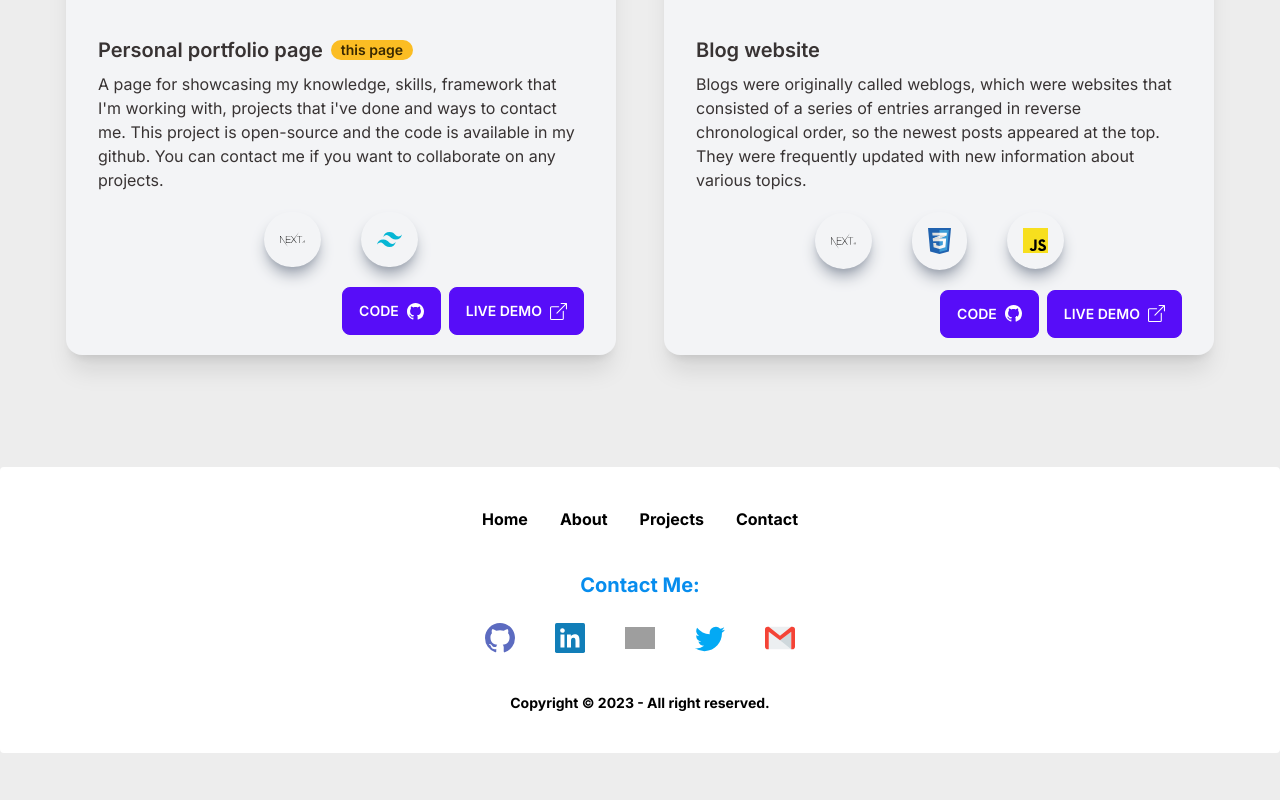
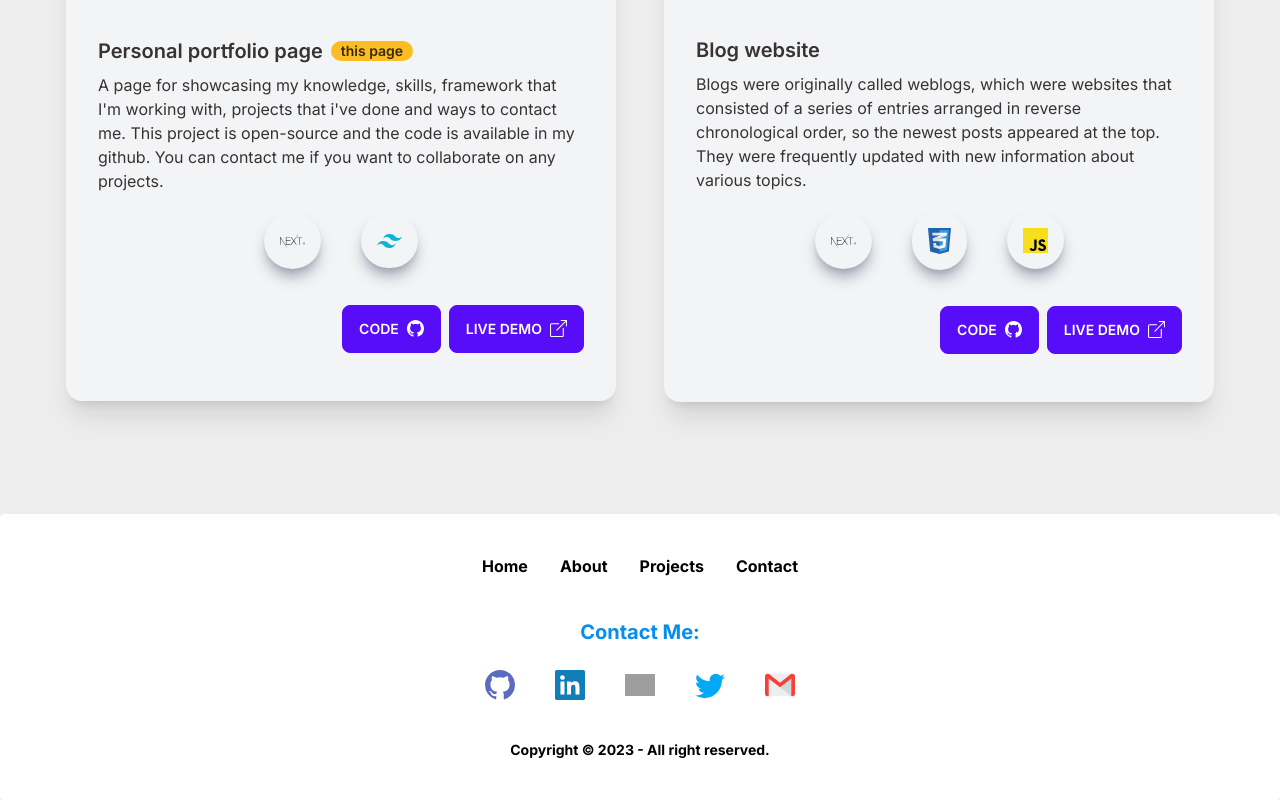
Before and after one commit to binoymanoj/portfolio, a Next.js app: page / in a window 1280 px wide. Shown: the part 1928-2728 px from the top of the page. Before the commit the page ends 2681 px from the top, so only its background shows below. Built offline with nearby package versions, Linux system fonts and the light colour scheme; grey boxes are pictures that could not be loaded.

Commit message:
height adjustment

```diff
--- a/app/projects/page.jsx
+++ b/app/projects/page.jsx
@@ -24,7 +24,7 @@ function Projects() {
             <div className='flex flex-wrap gap-12 items-center justify-center'>
 
                 {/* portfolio site */}
-                <div className="card w-[550px] h-[685px] flex-wrap card-side justify-center shadow-xl bg-gray-100 dark:bg-base-100 dark:text-gray-50">
+                <div className="card w-[550px] flex-wrap card-side justify-center shadow-xl bg-gray-100 dark:bg-base-100 dark:text-gray-50">
                     <div className=''>
                         <Link href="/">
                             <Image src={portfolioscreenshot} width="550" alt="Movie" className='p-7 rounded-[48px] projectsc' />
@@ -52,7 +52,7 @@ function Projects() {
 
                             </ul>
                         </div>
-                        <div className="card-actions justify-end">
+                        <div className="card-actions justify-end py-4">
                             <Link href="https://github.com/binoymanoj/portfolio" >
                                 <button className="btn btn-primary">Code <svg xmlns="http://www.w3.org/2000/svg" width="25" height="25" fill="currentColor" class="bi bi-github pl-2" viewBox="0 0 16 16">
                                     <path d="M8 0C3.58 0 0 3.58 0 8c0 3.54 2.29 6.53 5.47 7.59.4.07.55-.17.55-.38 0-.19-.01-.82-.01-1.49-2.01.37-2.53-.49-2.69-.94-.09-.23-.48-.94-.82-1.13-.28-.15-.68-.52-.01-.53.63-.01 1.08.58 1.23.82.72 1.21 1.87.87 2.33.66.07-.52.28-.87.51-1.07-1.78-.2-3.64-.89-3.64-3.95 0-.87.31-1.59.82-2.15-.08-.2-.36-1.02.08-2.12 0 0 .67-.21 2.2.82.64-.18 1.32-.27 2-.27.68 0 1.36.09 2 .27 1.53-1.04 2.2-.82 2.2-.82.44 1.1.16 1.92.08 2.12.51.56.82 1.27.82 2.15 0 3.07-1.87 3.75-3.65 3.95.29.25.54.73.54 1.48 0 1.07-.01 1.93-.01 2.2 0 .21.15.46.55.38A8.012 8.012 0 0 0 16 8c0-4.42-3.58-8-8-8z" />
@@ -69,7 +69,7 @@ function Projects() {
                 </div>
 
                 {/* blog page card */}
-                <div className="card w-[550px] h-[685px] flex-wrap card-side justify-center shadow-xl bg-gray-100 dark:bg-base-100 dark:text-gray-50">
+                <div className="card w-[550px] flex-wrap card-side justify-center shadow-xl bg-gray-100 dark:bg-base-100 dark:text-gray-50">
                     <div className=''>
                         <Link href="https://binoymanojblog.netlify.app">
                             <Image src={blogpagescreenshot} width="550" alt="Movie" className='p-7 rounded-[48px] projectsc' />
@@ -100,7 +100,7 @@ function Projects() {
 
                             </ul>
                         </div>
-                        <div className="card-actions justify-end">
+                        <div className="card-actions justify-end py-4">
                             <Link href="https://github.com/binoymanoj/binoymanoj_blog">
                                 <button className="btn btn-primary">Code <svg xmlns="http://www.w3.org/2000/svg" width="25" height="25" fill="currentColor" class="bi bi-github pl-2" viewBox="0 0 16 16">
                                     <path d="M8 0C3.58 0 0 3.58 0 8c0 3.54 2.29 6.53 5.47 7.59.4.07.55-.17.55-.38 0-.19-.01-.82-.01-1.49-2.01.37-2.53-.49-2.69-.94-.09-.23-.48-.94-.82-1.13-.28-.15-.68-.52-.01-.53.63-.01 1.08.58 1.23.82.72 1.21 1.87.87 2.33.66.07-.52.28-.87.51-1.07-1.78-.2-3.64-.89-3.64-3.95 0-.87.31-1.59.82-2.15-.08-.2-.36-1.02.08-2.12 0 0 .67-.21 2.2.82.64-.18 1.32-.27 2-.27.68 0 1.36.09 2 .27 1.53-1.04 2.2-.82 2.2-.82.44 1.1.16 1.92.08 2.12.51.56.82 1.27.82 2.15 0 3.07-1.87 3.75-3.65 3.95.29.25.54.73.54 1.48 0 1.07-.01 1.93-.01 2.2 0 .21.15.46.55.38A8.012 8.012 0 0 0 16 8c0-4.42-3.58-8-8-8z" />
```
